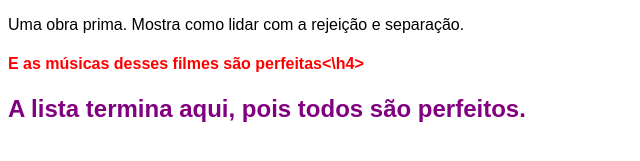
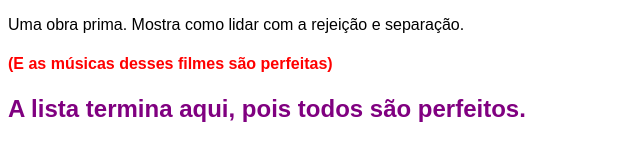
Before and after one commit to MarieAlcantara/Efeito-cascata, a plain HTML site: page index.html in a window 1280 px wide. Shown: the part 261-422 px from the top of the page, 0-640 px from the left. Drawn offline with Linux system fonts and the light colour scheme.

Commit message:
Update index.html

```diff
--- a/index.html
+++ b/index.html
@@ -23,7 +23,7 @@
          <p>Ele é um lindo filme que mostra a dificuldade de estar em um novo lugar e como lidar com isso.</p>
          <h3>2. Barbie Moda e Magia</h3>
          <p>Uma obra prima. Mostra como lidar com a rejeição e separação.</p>
-         <h4>E as músicas desses filmes são perfeitas<\h4>
+         <h4>(E as músicas desses filmes são perfeitas)</h4>
          <h2>A lista termina aqui, pois todos são perfeitos.</h2>
      </body>
 </html>
```
